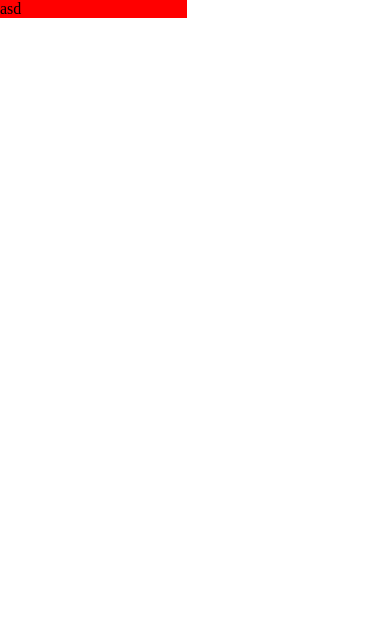
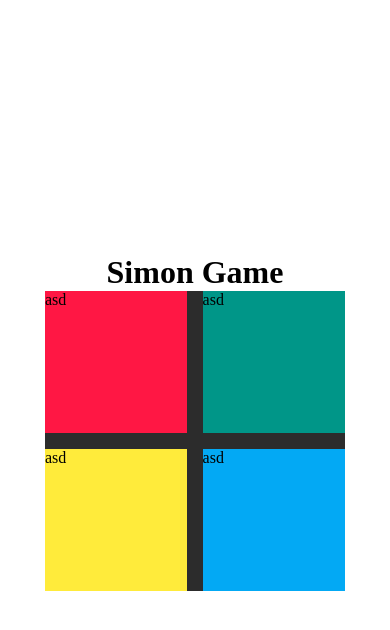
Before and after one commit to Elitro/FCC-Simon, an Angular app: page / in a window 390 px wide. Shown: the top 630 px of the page. Built offline with nearby package versions, Linux system fonts and the light colour scheme.

Commit message:
added 3 breakpoints for smal medium and large screens, still fine tuning the look

```diff
--- a/src/app/app.component.css
+++ b/src/app/app.component.css
@@ -1,14 +1,77 @@
 .content {
     width: 100%;
+    height: 100%;
+    display: flex;
+    flex-direction: column;
+    align-items: center;
+    justify-content: center;
 }
 
 .panel-button {
-    width: 48%;
+    width: 100%;
+    max-width: 100%;
+    max-height: 100%;
+}
+
+.board-row {
+    display: flex;
+    width: 100%;
+    height: 100%;
+}
+
+.board {
+    display: flex;
+    flex-direction: column;
+    width: 90%;
+    height: 90%;
+}
+
+.title {
+    display: flex;
+    align-items: center;
+    min-height: 1em;
+    font-size: 2em;
+    font-weight: bold;
+}
+
+.separator-vertical {
+    width: 2em;
+    height: 100%;
+    background-color: #2C2C2C;
+}
+
+.separator-horizontal {
+    width: 100%;
+    height: 1em;
+    background-color: #2C2C2C;
+}
+
+@media screen and (max-width: 500px) {
+    .board {
+        max-width: 300px;
+        max-height: 300px;
+        padding: 0px;
+    }
+}
+
+@media screen and (min-width: 501px) {
+    .board {
+        width: 500px;
+        height: 500px;
+        padding: 0px;
+    }
 }
 
 @media screen and (min-width: 900px) {
+    .board {
+        width: 800px;
+        height: 800px;
+        padding: 0px;
+    }
+
     .content {
         width: 900px;
+        height: 900px;
         margin-left: auto;
         margin-right: auto;
     }
--- a/src/app/app.component.html
+++ b/src/app/app.component.html
@@ -1,7 +1,36 @@
 <section class="content">
 
-  <div class="panel-button">
-    <panel-button [panelColor]="'red'"> </panel-button>
+  <span class="title">Simon Game</span>
+
+  <div class="board">
+
+    <div class="board-row">
+      <div class="panel-button">
+        <panel-button [panelColor]="'#FF1744'"> </panel-button>
+      </div>
+
+      <div class="separator-vertical">&nbsp;</div>
+
+      <div class="panel-button">
+        <panel-button [panelColor]="'#009688'"> </panel-button>
+      </div>
+    </div>
+
+    <div class="separator-horizontal">&nbsp;</div>
+
+    <div class="board-row">
+      <div class="panel-button">
+        <panel-button [panelColor]="'#FFEB3B'"> </panel-button>
+      </div>
+
+      <div class="separator-vertical">&nbsp;</div>
+
+      <div class="panel-button">
+        <panel-button [panelColor]="'#03A9F4'"> </panel-button>
+      </div>
+    </div>
+
   </div>
 
+
 </section>
```
